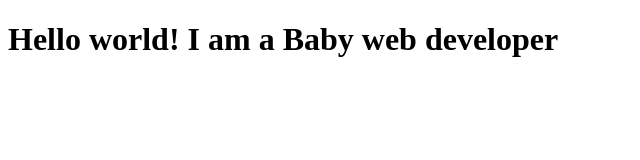
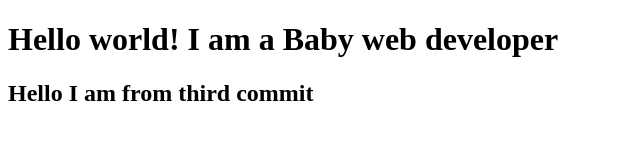
Before and after one commit to mmorshedulislam/my-fifth-repo, a plain HTML site: page index.html in a window 1280 px wide. Shown: the whole page, without its empty margins (0-640 px from the left). Drawn offline with Linux system fonts and the light colour scheme.

Commit message:
third commit

```diff
--- a/index.html
+++ b/index.html
@@ -8,5 +8,6 @@
 <body>
 
 	<h1>Hello world! I am a Baby web developer</h1>
+	<h2>Hello I am from third commit</h2>
 </body>
 </html>
```
